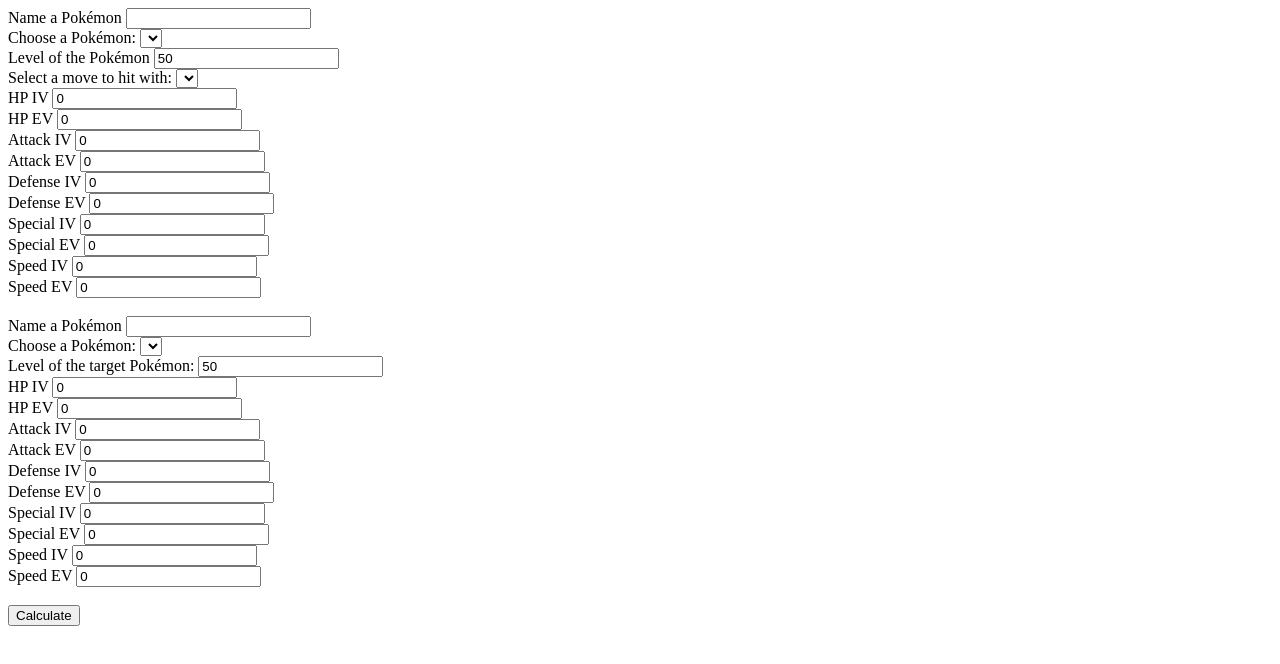
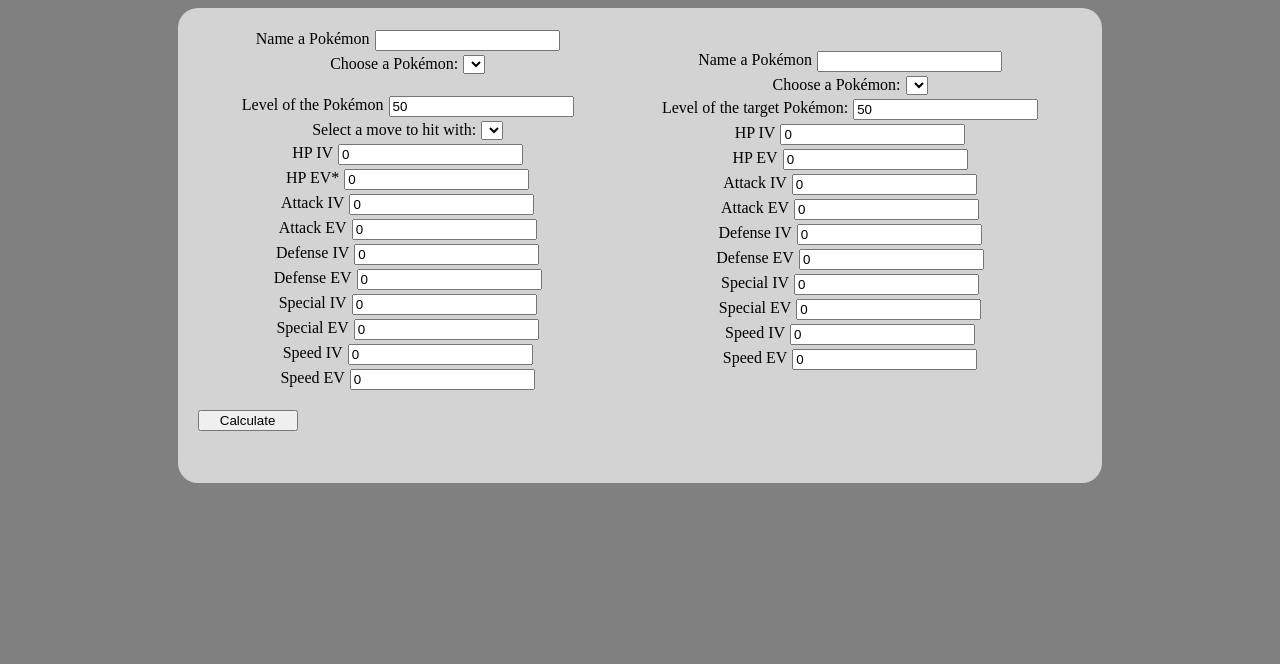
Before and after one commit to ShrayzzDev/PokemonDamageCalulatorWebsiteV2, a website with bundled scripts: page src/index.html in a window 1280 px wide. Built offline with nearby package versions, Linux system fonts and the light colour scheme.

Commit message:
[ADD] Styling. Needs a bit of tweaking though (btn not centered)

```diff
--- /dev/null
+++ b/src/css/style.css
@@ -0,0 +1,47 @@
+body {
+    background-color: gray;
+    display: flex;
+    flex-direction: column;
+    justify-content: center;
+    align-items: center;
+}
+
+.main-block {
+    background-color: lightgray;
+    height: 80%;
+    width: 70%;
+    display: flex;
+    flex-direction: column;
+    border-radius: 20px;
+    padding: 20px;
+}
+
+.pokemon-block {
+    display: flex;
+    flex-direction: row;
+}
+
+.secondary-block {
+    display: flex;
+    flex-direction: column;
+    justify-content: center;
+    align-items: center;
+    flex-grow: 1;
+}
+
+.secondary-block article {
+    display: flex;
+    flex-direction: row;
+    margin: 2px;
+}
+
+.secondary-block article input {
+    margin-left: 5px;
+}
+.secondary-block article select {
+    margin-left: 5px;
+}
+
+.main-block button {
+    width: 100px;
+}
--- a/src/index.html
+++ b/src/index.html
@@ -2,51 +2,131 @@
 <html lang="en">
 <head>
 	<meta charset="UTF-8">
-  <title>Title</title>
+	<title>Damage Calculation</title>
+	<link rel="stylesheet" href="css/style.css"/>
 	<script src="js/index.js" type="module"></script>
 </head>
 <body>
-	<div id="damaging">
+	<div class="main-block">
+		<div class="pokemon-block">
+			<div id="damaging" class="secondary-block">
+				<article>
 					<label for="damaging_pkmn_input">Name a Pokémon</label>
 					<input id="damaging_pkmn_input" type="text"> <br>
+				</article>
+				<article>
 					<label for="damaging_pkmn_picker">Choose a Pokémon:</label>
 					<select id="damaging_pkmn_picker"></select>
+				</article>
 				<br>
+				<article>
 					<label for="damaging_level">Level of the Pokémon</label>
-		<input id="damaging_level" type="number" value="50" max="100"> <br>
+					<input id="damaging_level" type="number" value="50" max="100">
+				</article>
+				<article>
 					<label for="move_list">Select a move to hit with: </label>
-		<select id="move_list"></select> <br>
-		<label for="damaging_hp_iv">HP IV</label> <input id="damaging_hp_iv" type="number" value="0" max="255"> <br>
-		<label for="damaging_hp_ev">HP EV</label> <input id="damaging_hp_ev" type="number" value="0" max="255"> <br>
-		<label for="damaging_attack_iv">Attack IV</label> <input id="damaging_attack_iv" type="number" value="0" max="255"> <br>
-		<label for="damaging_attack_ev">Attack EV</label> <input id="damaging_attack_ev" type="number" value="0" max="255"> <br>
-		<label for="damaging_defense_iv">Defense IV</label> <input id="damaging_defense_iv" type="number" value="0" max="255"> <br>
-		<label for="damaging_defense_ev">Defense EV</label> <input id="damaging_defense_ev" type="number" value="0" max="255"> <br>
-		<label for="damaging_special_iv">Special IV</label> <input id="damaging_special_iv" type="number" value="0" max="255"> <br>
-		<label for="damaging_special_ev">Special EV</label> <input id="damaging_special_ev" type="number" value="0" max="255"> <br>
-		<label for="damaging_speed_iv">Speed IV</label> <input id="damaging_speed_iv" type="number" value="0" max="255"> <br>
-		<label for="damaging_speed_ev">Speed EV</label> <input id="damaging_speed_ev" type="number" value="0" max="255"> <br>
+					<select id="move_list"></select>
+				</article>
+				<article>
+					<label for="damaging_hp_iv">HP IV</label>
+					<input id="damaging_hp_iv" type="number" value="0" max="255">
+				</article>
+				<article>
+					<label for="damaging_hp_ev">HP EV</label> *
+					<input id="damaging_hp_ev" type="number" value="0" max="255">
+				</article>
+				<article>
+					<label for="damaging_attack_iv">Attack IV</label>
+					<input id="damaging_attack_iv" type="number" value="0" max="255">
+				</article>
+				<article>
+					<label for="damaging_attack_ev">Attack EV</label>
+					<input id="damaging_attack_ev" type="number" value="0" max="255">
+				</article>
+				<article>
+					<label for="damaging_defense_iv">Defense IV</label>
+					<input id="damaging_defense_iv" type="number" value="0" max="255">
+				</article>
+				<article>
+					<label for="damaging_defense_ev">Defense EV</label>
+					<input id="damaging_defense_ev" type="number" value="0" max="255">
+				</article>
+				<article>
+					<label for="damaging_special_iv">Special IV</label>
+					<input id="damaging_special_iv" type="number" value="0" max="255">
+				</article>
+				<article>
+					<label for="damaging_special_ev">Special EV</label>
+					<input id="damaging_special_ev" type="number" value="0" max="255">
+				</article>
+				<article>
+					<label for="damaging_speed_iv">Speed IV</label>
+					<input id="damaging_speed_iv" type="number" value="0" max="255">
+				</article>
+				<article>
+					<label for="damaging_speed_ev">Speed EV</label>
+					<input id="damaging_speed_ev" type="number" value="0" max="255">
+				</article>
 				<br>
 			</div>
-	<div id="target">
+			<div id="target" class="secondary-block">
+				<article>
 					<label for="target_pkmn_input">Name a Pokémon</label>
-		<input id="target_pkmn_input" type="text"> <br>
+					<input id="target_pkmn_input" type="text">
+				</article>
+				<article>
 					<label for="target_pkmn_picker">Choose a Pokémon:</label>
-		<select id="target_pkmn_picker"></select> <br>
-		<label for="target_level">Level of the target Pokémon: </label><input id="target_level" type="number" value="50" max="100"> <br>
-		<label for="target_hp_iv">HP IV</label> <input id="target_hp_iv" type="number" value="0" max="255"> <br>
-		<label for="target_hp_ev">HP EV</label> <input id="target_hp_ev" type="number" value="0" max="255"> <br>
-		<label for="target_attack_iv">Attack IV</label> <input id="target_attack_iv" type="number" value="0" max="255"> <br>
-		<label for="target_attack_ev">Attack EV</label> <input id="target_attack_ev" type="number" value="0" max="255"> <br>
-		<label for="target_defense_iv">Defense IV</label> <input id="target_defense_iv" type="number" value="0" max="255"> <br>
-		<label for="target_defense_ev">Defense EV</label> <input id="target_defense_ev" type="number" value="0" max="255"> <br>
-		<label for="target_special_iv">Special IV</label> <input id="target_special_iv" type="number" value="0" max="255"> <br>
-		<label for="target_special_ev">Special EV</label> <input id="target_special_ev" type="number" value="0" max="255"> <br>
-		<label for="target_speed_iv">Speed IV</label> <input id="target_speed_iv" type="number" value="0" max="255"> <br>
-		<label for="target_speed_ev">Speed EV</label> <input id="target_speed_ev" type="number" value="0" max="255"> <br>
+					<select id="target_pkmn_picker"></select>
+				</article>
+				<article>
+					<label for="target_level">Level of the target Pokémon: </label>
+					<input id="target_level" type="number" value="50" max="100">
+				</article>
+				<article>
+					<label for="target_hp_iv">HP IV</label>
+					<input id="target_hp_iv" type="number" value="0" max="255">
+				</article>
+				<article>
+					<label for="target_hp_ev">HP EV</label>
+					<input id="target_hp_ev" type="number" value="0" max="255">
+				</article>
+				<article>
+					<label for="target_attack_iv">Attack IV</label>
+					<input id="target_attack_iv" type="number" value="0" max="255">
+				</article>
+				<article>
+					<label for="target_attack_ev">Attack EV</label>
+					<input id="target_attack_ev" type="number" value="0" max="255">
+				</article>
+				<article>
+					<label for="target_defense_iv">Defense IV</label>
+					<input id="target_defense_iv" type="number" value="0" max="255">
+				</article>
+				<article>
+					<label for="target_defense_ev">Defense EV</label>
+					<input id="target_defense_ev" type="number" value="0" max="255">
+				</article>
+				<article>
+					<label for="target_special_iv">Special IV</label>
+					<input id="target_special_iv" type="number" value="0" max="255">
+				</article>
+				<article>
+					<label for="target_special_ev">Special EV</label>
+					<input id="target_special_ev" type="number" value="0" max="255">
+				</article>
+				<article>
+					<label for="target_speed_iv">Speed IV</label>
+					<input id="target_speed_iv" type="number" value="0" max="255">
+				</article>
+				<article>
+					<label for="target_speed_ev">Speed EV</label>
+					<input id="target_speed_ev" type="number" value="0" max="255">
+				</article>
 				<br>
+			</div>
 		</div>
 		<button id="damage_button">Calculate</button>
 		<p id="damage_result"></p>
+	</div>
 </body>
 </html>
--- a/src/js/ApiRequestors/GenericApiRequestor.js
+++ b/src/js/ApiRequestors/GenericApiRequestor.js
@@ -18,7 +18,6 @@
 
 async function GenericApiRequestorWithBody(route, callback, body) {
     const url = `${API_URL}${route}`;
-    console.log(JSON.stringify(body))
     const response = fetch(url, {
         method: "POST",
         body: JSON.stringify(body),
--- a/src/js/OnChanged.js
+++ b/src/js/OnChanged.js
@@ -14,6 +14,7 @@
         (text) => {
             const pokemons = Factory.CreatePkmnItemListDTOs(text);
             let options = []
+            options.push('<option value="0">Select an option</option>')
             for (let pokemon of pokemons) {
                 options.push(`<option value=${pokemon.id}>${pokemon.name}</option>`)
             }
@@ -29,6 +30,7 @@
         (text) => {
             const moves = Factory.CreateMoveItemListDTOs(text);
             let options = [];
+            options.push('<option value="0">Select an option</option>')
             for (let move of moves) {
                 options.push(`<option value=${move.id}>${move.name}</option>`)
             }
```
Lines whose indentation alone changed are shown as unchanged.
